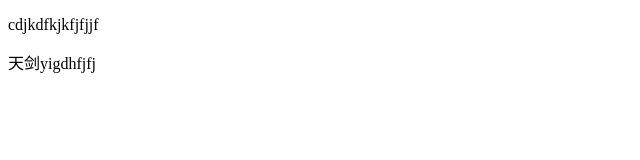
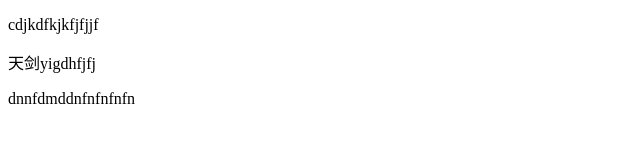
Before and after one commit to blueFish2012/gitStudyFish20190918, a plain HTML site: page index.html in a window 1280 px wide. Shown: the whole page, without its empty margins (0-640 px from the left). Drawn offline with Linux system fonts and the light colour scheme.

Commit message:
添加一个p

```diff
--- a/index.html
+++ b/index.html
@@ -9,5 +9,6 @@
 <body>
     <p>cdjkdfkjkfjfjjf</p>
     <div>天剑yigdhfjfj</div>
+    <p>dnnfdmddnfnfnfnfn</p>
 </body>
 </html>
```
